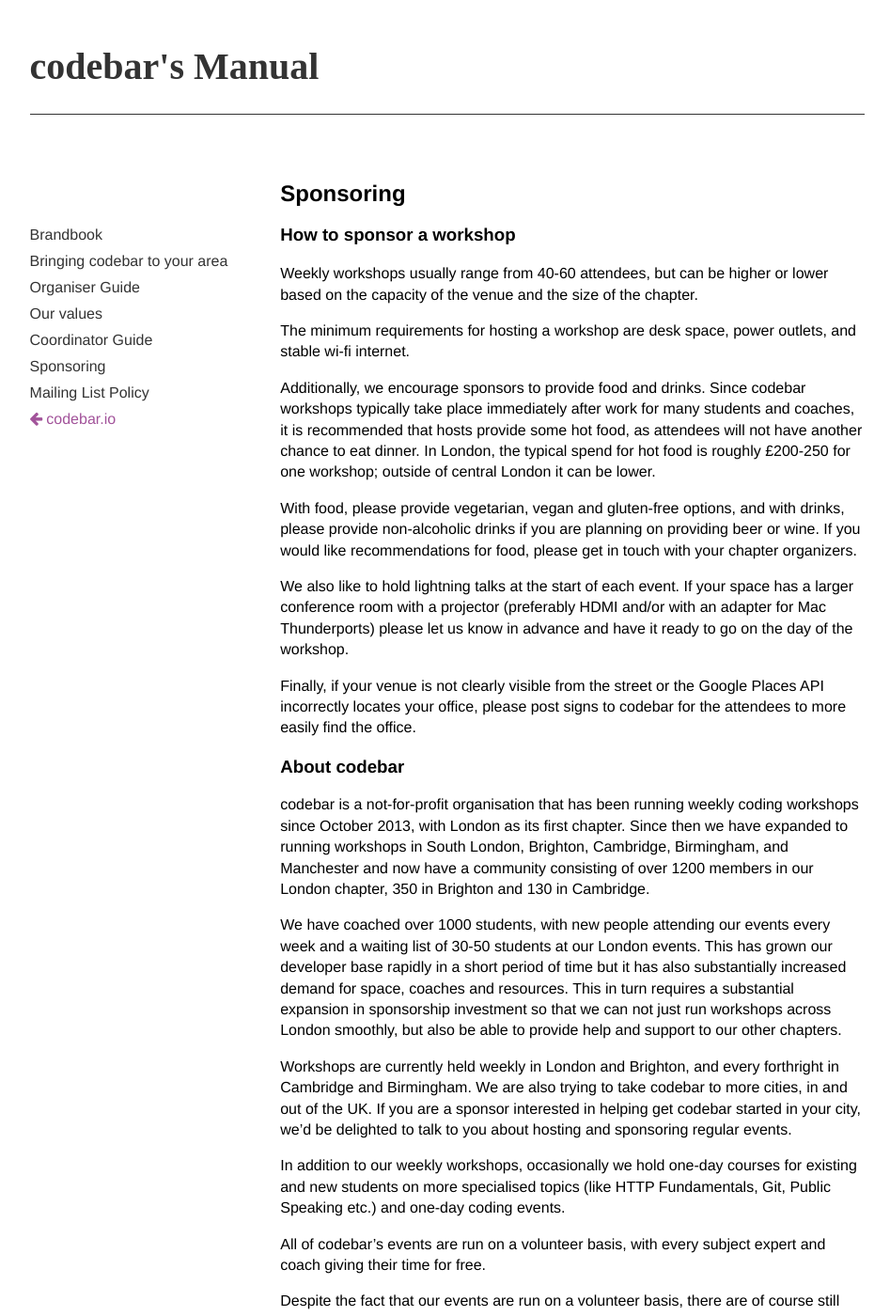
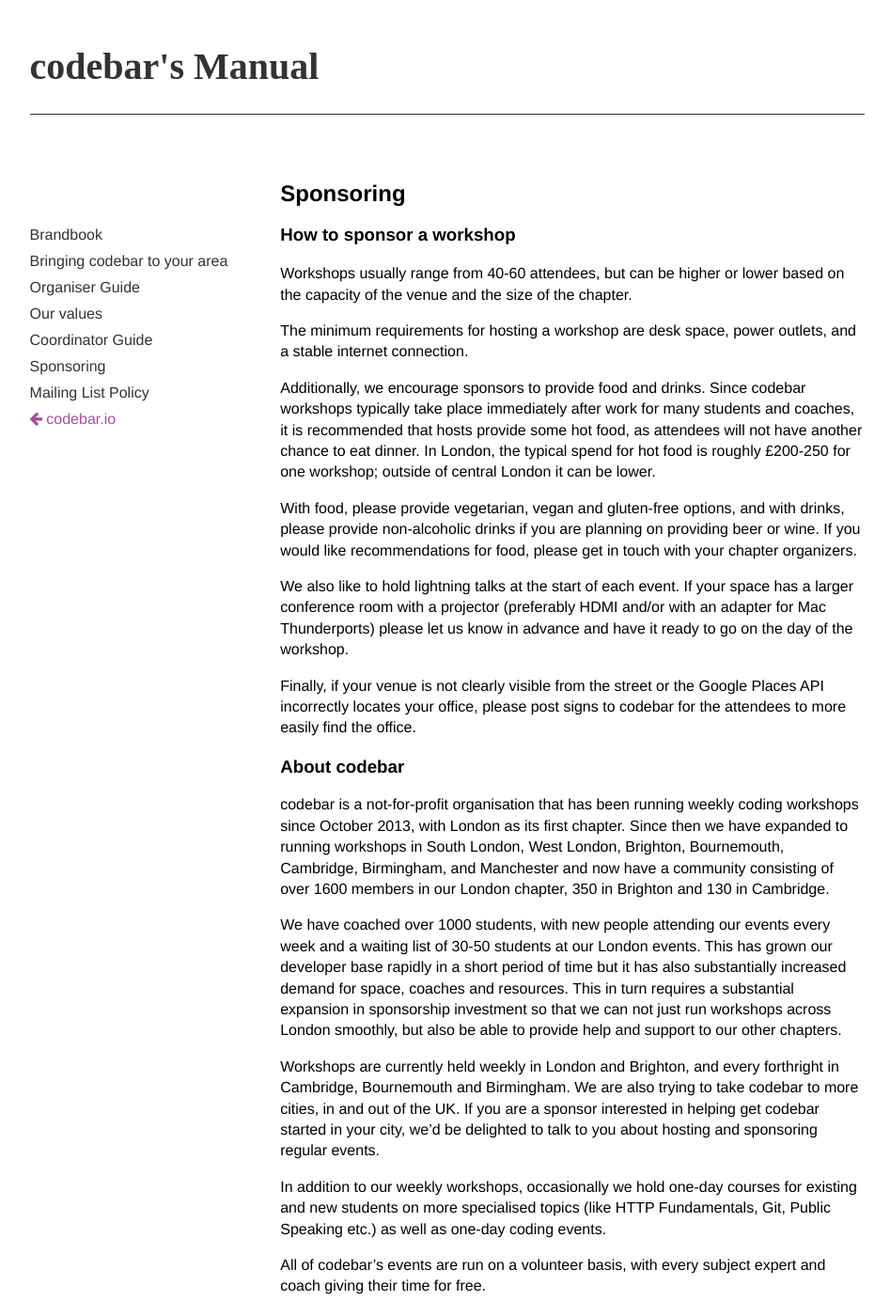
Before and after one commit to codebar/manual, a Jekyll site: the page built from _posts/2014-12-19-becoming-a-sponsor.md, in a window 1280 px wide and 1400 px high. Shown: the whole window at 94% size, without its empty margins (164-1111 px from the left). Built offline with Jekyll 4.4.1, drawn with Linux system fonts in a browser that asks for light colours; nearby versions of some CDN libraries; Markdown is read by kramdown in place of the engine named in the settings; some of the changed text lies outside the part shown.

Commit message:
few tweaks to the manual

```diff
--- a/_posts/2014-12-19-becoming-a-sponsor.md
+++ b/_posts/2014-12-19-becoming-a-sponsor.md
@@ -5,9 +5,9 @@
 
 ### How to sponsor a workshop
 
-Weekly workshops usually range from 40-60 attendees, but can be higher or lower based on the capacity of the venue and the size of the chapter.
+Workshops usually range from 40-60 attendees, but can be higher or lower based on the capacity of the venue and the size of the chapter.
 
-The minimum requirements for hosting a workshop are desk space, power outlets, and stable wi-fi internet.
+The minimum requirements for hosting a workshop are desk space, power outlets, and a stable internet connection.
 
 Additionally, we encourage sponsors to provide food and drinks. Since codebar workshops typically take place immediately after work for many students and coaches, it is recommended that hosts provide some hot food, as attendees will not have another chance to eat dinner. In London, the typical spend for hot food is roughly £200-250 for one workshop; outside of central London it can be lower.
 
@@ -19,13 +19,13 @@
 
 ### About codebar
 
-codebar is a not-for-profit organisation that has been running weekly coding workshops since October 2013, with London as its first chapter. Since then we have expanded to running workshops in South London, Brighton, Cambridge, Birmingham, and Manchester and now have a community consisting of over 1200 members in our London chapter, 350 in Brighton and 130 in Cambridge.
+codebar is a not-for-profit organisation that has been running weekly coding workshops since October 2013, with London as its first chapter. Since then we have expanded to running workshops in South London, West London, Brighton, Bournemouth, Cambridge, Birmingham, and Manchester and now have a community consisting of over 1600 members in our London chapter, 350 in Brighton and 130 in Cambridge.
 
 We have coached over 1000 students, with new people attending our events every week and a waiting list of 30-50 students at our London events. This has grown our developer base rapidly in a short period of time but it has also substantially increased demand for space, coaches and resources. This in turn requires a substantial expansion in sponsorship investment so that we can not just run workshops across London smoothly, but also be able to provide help and support to our other chapters.
 
-Workshops are currently held weekly in London and Brighton, and every forthright in Cambridge and Birmingham. We are also trying to take codebar to more cities, in and out of the UK. If you are a sponsor interested in helping get codebar started in your city, we'd be delighted to talk to you about hosting and sponsoring regular events.
+Workshops are currently held weekly in London and Brighton, and every forthright in Cambridge, Bournemouth and Birmingham. We are also trying to take codebar to more cities, in and out of the UK. If you are a sponsor interested in helping get codebar started in your city, we'd be delighted to talk to you about hosting and sponsoring regular events.
 
-In addition to our weekly workshops, occasionally we hold one-day courses for existing and new students on more specialised topics (like HTTP Fundamentals, Git, Public Speaking etc.) and one-day coding events.
+In addition to our weekly workshops, occasionally we hold one-day courses for existing and new students on more specialised topics (like HTTP Fundamentals, Git, Public Speaking etc.) as well as one-day coding events.
 
 All of codebar’s events are run on a volunteer basis, with every subject expert and coach giving their time for free.
 
```
Also changed, not shown: other parts of _posts/2014-12-19-becoming-a-sponsor.md (+1 -1 lines), _posts/2014-12-12-mailing-list-policy.md (+3 -3 lines), _posts/2015-01-31-coordinator-guide.md (+1 -1 lines), _posts/2015-02-05-organiser-guide.md (+1 -1 lines), _posts/2015-05-05-brandbook.md (+2 -2 lines).
